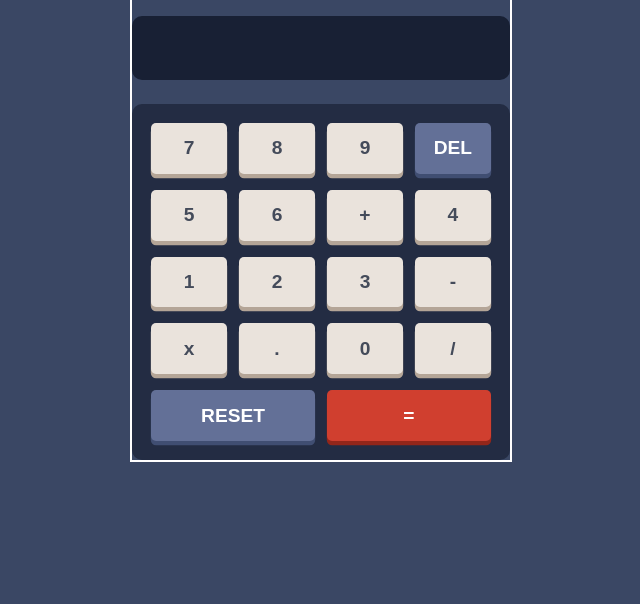
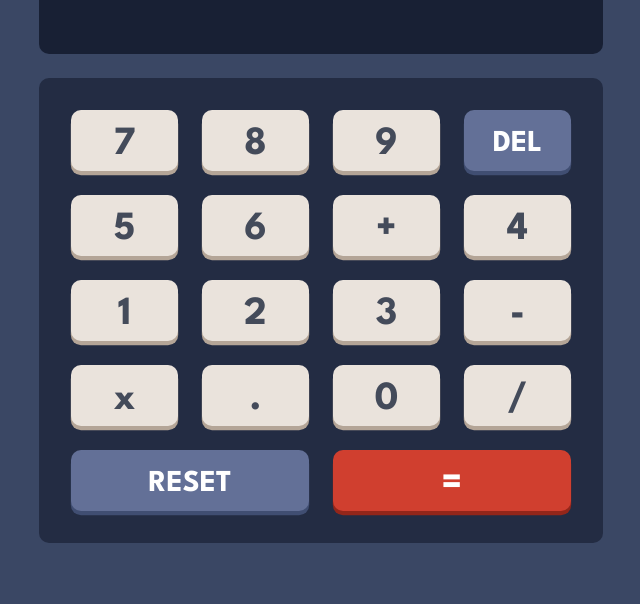
Before and after one commit to iprinceroyy/calculator-app, a website built with Parcel: page index.html in a window 1280 px wide. Shown: the part 196-800 px from the top of the page, without its empty margins (319-959 px from the left). Built offline with nearby package versions, Linux system fonts and the light colour scheme.

Commit message:
complete desktop design

```diff
--- a/index.html
+++ b/index.html
@@ -72,6 +72,6 @@
 			Coded by <a href="#">Your Name Here</a>.
 		</div> -->
 		<!-- Main Script -->
-		<script defer src="./src/js/index.js"></script>
+		<script defer type="module" src="./src/js/index.js"></script>
 	</body>
 </html>
--- a/src/sass/index.scss
+++ b/src/sass/index.scss
@@ -1,4 +1,4 @@
-@use './variables' as var;
+@use 'variables' as var;
 
 *,
 *:before,
@@ -30,7 +30,6 @@ body {
 	flex-direction: column;
 	gap: 1.5rem;
 	margin: 1rem;
-	border: 2px solid white;
 }
 
 .calculator__head {
@@ -64,9 +63,18 @@ body {
 	background-color: var.$very-dark-desaturated-blue-screen;
 	border: none;
 	border-radius: 10px;
+	display: flex;
+	flex-direction: column;
+	text-align: right;
+	height: 7.5rem;
 
-	p {
-		text-align: right;
+	@media (min-width: 45rem) {
+		padding: 2.5rem;
+		font-size: 3rem;
+	}
+
+	div:first-child {
+		font-size: 1rem;
 	}
 }
 
@@ -79,22 +87,45 @@ body {
 	column-gap: 0.7rem;
 	row-gap: 1rem;
 
+	@media (min-width: 45rem) {
+		padding: 2rem;
+		gap: 1.5rem;
+	}
+
 	.key {
 		padding-block: 0.9rem;
 		padding-inline: 1.2rem;
 		border: none;
-		border-radius: 5px;
+		outline: 3px solid transparent;
+		border-radius: 10px;
 		font-size: 1.2rem;
 		color: var.$very-dark-grayish-blue;
+		font-family: var.$font-family;
 		font-weight: var.$fw-700;
 		box-shadow: 0 4px 0px 0.2px var.$grayish;
 		background-color: var.$light-grayish;
+
+		&:hover,
+		&:active {
+			filter: brightness(125%);
+		}
+
+		@media (min-width: 45rem) {
+			font-size: 2.5rem;
+			padding-block-start: 1rem;
+			padding-block-end: 0.5rem;
+			padding-inline: 1.8rem;
+		}
 	}
 
 	.delete {
 		color: var.$white;
 		background-color: var.$desaturated-dark-blue-key-bg;
 		box-shadow: 0 4px 0px 0.2px var.$desaturated-dark-blue-key-shadow;
+
+		@media (min-width: 45rem) {
+			font-size: 1.9rem;
+		}
 	}
 
 	.reset {
@@ -102,6 +133,10 @@ body {
 		color: var.$white;
 		background-color: var.$desaturated-dark-blue-key-bg;
 		box-shadow: 0 4px 0px 0.2px var.$desaturated-dark-blue-key-shadow;
+
+		@media (min-width: 45rem) {
+			font-size: 1.9rem;
+		}
 	}
 
 	.equal {
```
